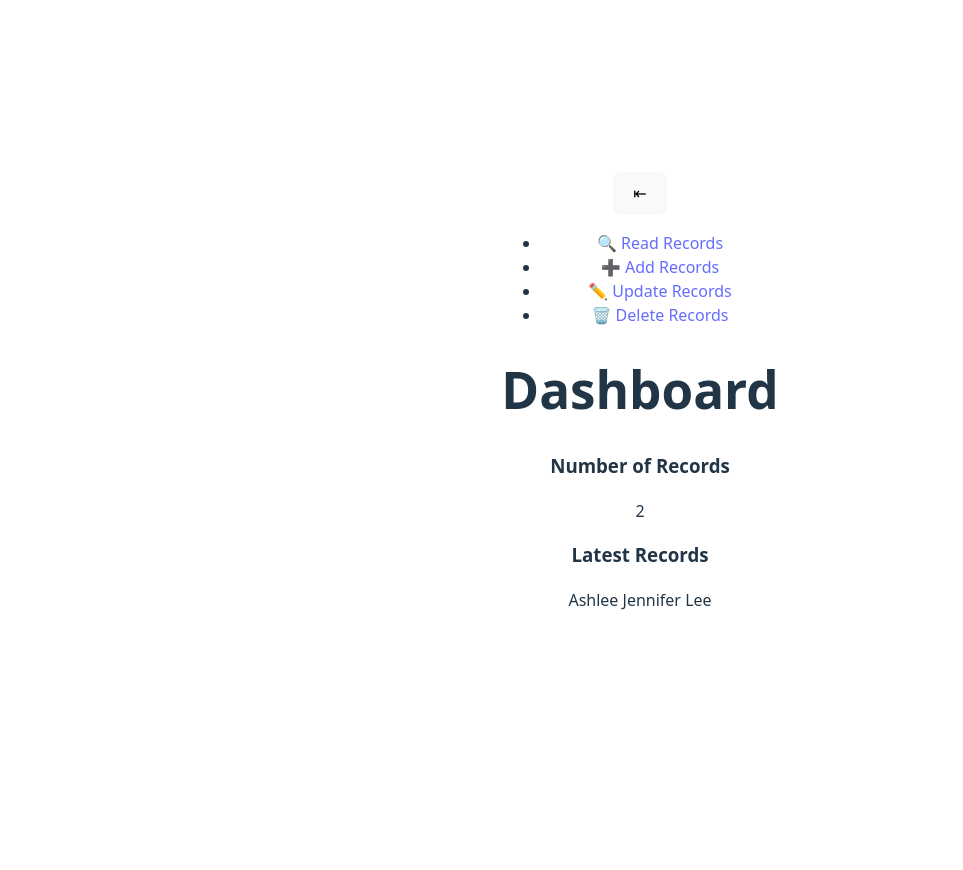
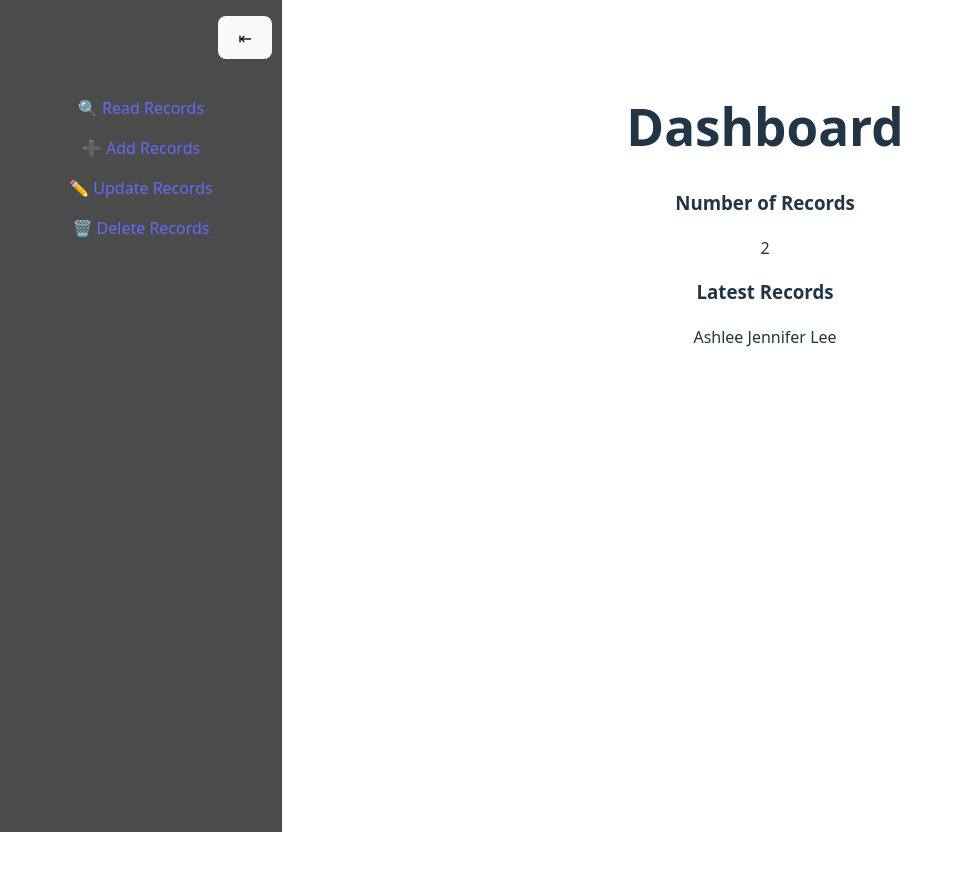
Before and after one commit to luizaki/apsi-badge-exam, a React (Vite) app: page /dashboard in a window 1280 px wide. Shown: the top 870 px of the page, without its empty margins (0-963 px from the left). Before the commit the page ends 800 px from the top, so only its background shows below. Built offline with nearby package versions, Linux system fonts and the light colour scheme.

Commit message:
fear: add basic styling for sidebar and page layout

```diff
--- a/src/components/PageLayout.jsx
+++ b/src/components/PageLayout.jsx
@@ -1,9 +1,13 @@
+import { useState } from 'react';
 import Sidebar from './Sidebar';
+import '../styles/PageLayout.css';
 
 const PageLayout = ({ children, title }) => {
+    const [sidebarHidden, setSidebarHidden] = useState(false);
+
     return (
-        <div className='page-layout'>
-            <Sidebar />
+        <div className={`page-layout ${sidebarHidden ? 'sidebar-hidden' : ''}`}>
+            <Sidebar onToggle={setSidebarHidden}/>
             <main className='content'>
                 {title && <h1 className='page-title'>{title}</h1>}
                 {children}
--- a/src/components/Sidebar.jsx
+++ b/src/components/Sidebar.jsx
@@ -1,12 +1,16 @@
 import { useState } from 'react';
 import { Link, useLocation } from 'react-router-dom';
-// Import CSS here
+import '../styles/Sidebar.css';
 
-const Sidebar = ({ hidden = false }) => {
+const Sidebar = ({ hidden = false, onToggle }) => {
     const [isHidden, setIsHidden] = useState(hidden);
     const loc = useLocation();
 
-    const toggleSidebarView = () => setIsHidden(!isHidden);
+    const toggleSidebarView = () => {
+        const newState = !isHidden;
+        setIsHidden(newState);
+        onToggle?.(newState);
+    }
 
     const sidebarItems = [
         { label: '🔍 Read Records', path: '/read' },
@@ -16,7 +20,7 @@ const Sidebar = ({ hidden = false }) => {
     ]
 
     return (
-        <div className='sidebar'>
+        <div className={`sidebar ${isHidden ? 'hidden' : ''}`}>
             <button onClick={toggleSidebarView}>
                 {isHidden ? '⇥' : '⇤'}
             </button>
--- /dev/null
+++ b/src/styles/PageLayout.css
@@ -0,0 +1,16 @@
+/* TODO: discretion to integrate this css to App.css
+for ease lang to in merging */
+.page-layout {
+    display: flex;
+}
+
+.page-layout.sidebar-hidden .content {
+    margin-left: 60px;
+}
+
+.content {
+    margin-left: 250px;
+    padding: 2rem;
+    min-height: 100vh;
+    flex: 1;
+}
--- /dev/null
+++ b/src/styles/Sidebar.css
@@ -0,0 +1,37 @@
+/* TODO: discretion to integrate this css to App.css
+for ease lang to in merging */
+.sidebar {
+    position: fixed;
+    top: 0;
+    left: 0;
+    height: 100vh;
+    width: 250px;
+    background-color: #4b4b4b;
+    padding: 1rem;
+    z-index: 1000;
+    overflow-y: auto;
+}
+
+.sidebar.hidden {
+    width: 60px;
+}
+
+.sidebar button {
+    position: absolute;
+    right: 10px;
+}
+
+.sidebar.hidden button {
+    right: 50%;
+    transform: translateX(50%);
+}
+
+.sidebar-items {
+    list-style: none;
+    padding: 0;
+    margin-top: 5rem;
+}
+
+.sidebar-items li {
+    margin-bottom: 1rem;
+}
```
